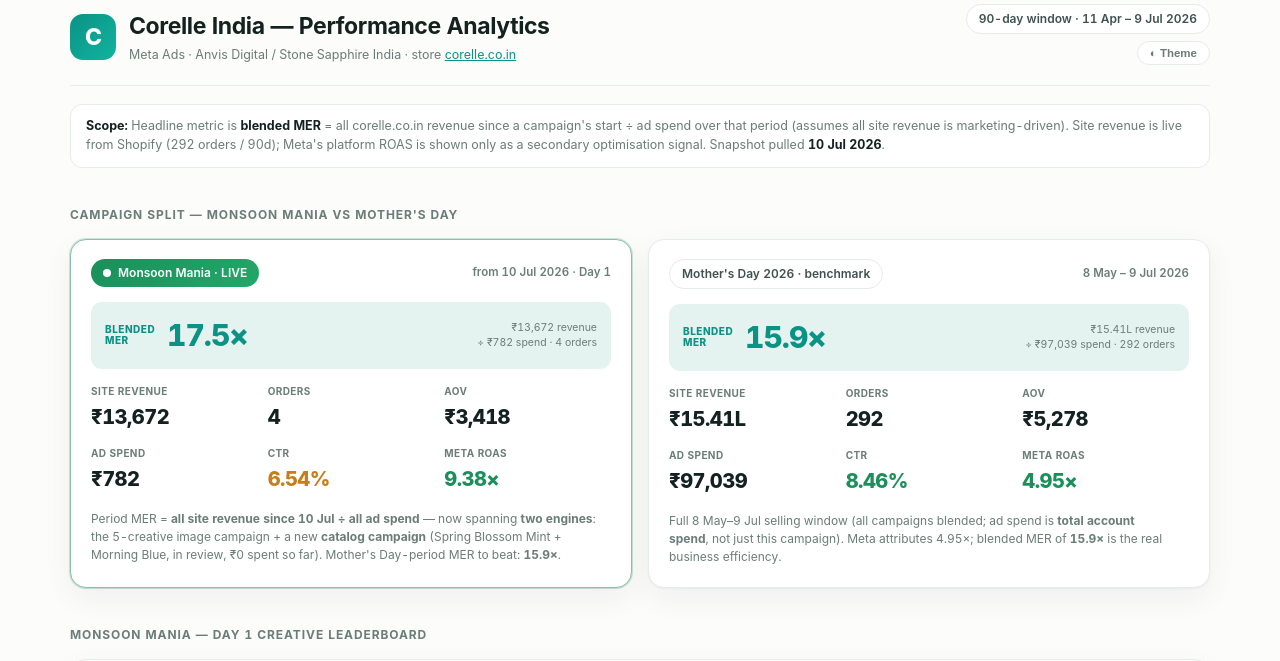
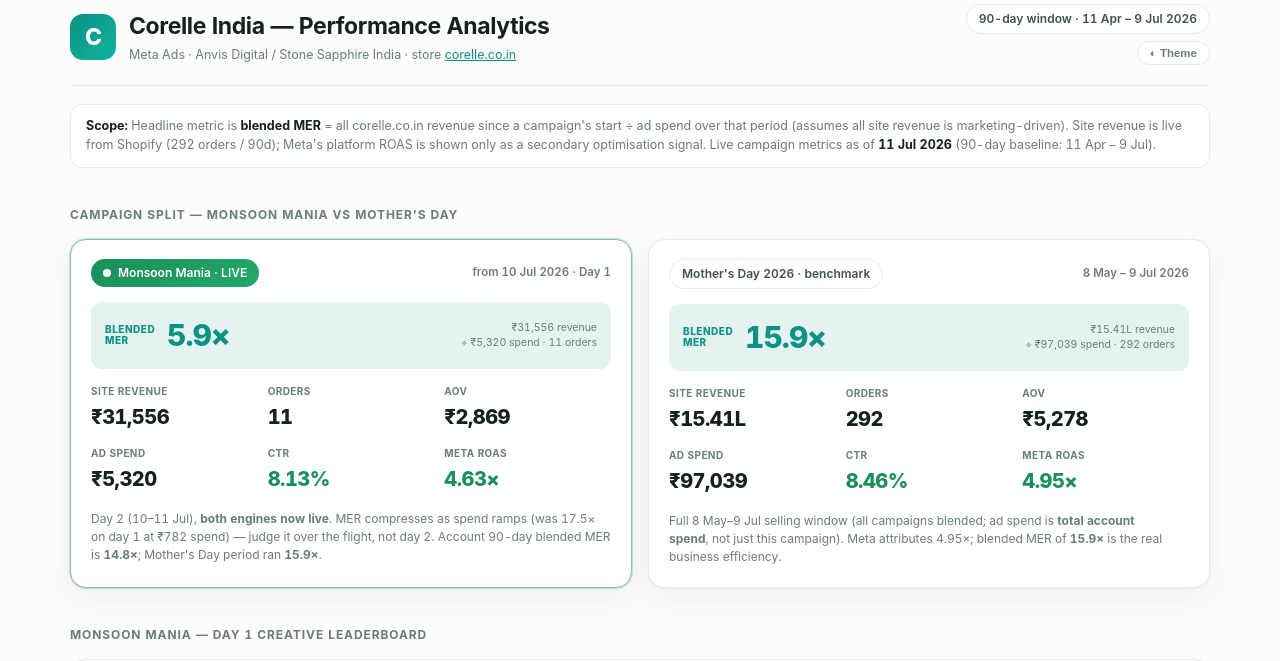
Before and after one commit to S7ID/corelle-monsoon-analytics, a plain HTML site: page index.html in a window 1280 px wide. Shown: the part 96-757 px from the top of the page. Drawn offline with Linux system fonts and the light colour scheme.

Commit message:
Day-2 refresh: MER 5.9x, both engines live (catalog delivering @9.2% CTR), revenue Rs31,556/11 orders

```diff
--- a/index.html
+++ b/index.html
@@ -135,23 +135,23 @@
   </header>
 
   <div class="scope">
-    <b>Scope:</b> Headline metric is <b>blended MER</b> = all corelle.co.in revenue since a campaign's start ÷ ad spend over that period (assumes all site revenue is marketing-driven). Site revenue is live from Shopify (292 orders / 90d); Meta's platform ROAS is shown only as a secondary optimisation signal. Snapshot pulled <b>10 Jul 2026</b>.
+    <b>Scope:</b> Headline metric is <b>blended MER</b> = all corelle.co.in revenue since a campaign's start ÷ ad spend over that period (assumes all site revenue is marketing-driven). Site revenue is live from Shopify (292 orders / 90d); Meta's platform ROAS is shown only as a secondary optimisation signal. Live campaign metrics as of <b>11 Jul 2026</b> (90-day baseline: 11 Apr – 9 Jul).
   </div>
 
   <h2>Campaign Split — Monsoon Mania vs Mother's Day</h2>
   <div class="grid2">
     <div class="card cmp islive">
       <div class="cmp-h"><span class="pill live"><span class="dotpulse"></span>Monsoon Mania · LIVE</span><span class="cmp-date">from 10 Jul 2026 · Day 1</span></div>
-      <div class="mer"><span class="ml">Blended<br>MER</span><span class="mv">17.5×</span><span class="mf">₹13,672 revenue<br>÷ ₹782 spend · 4 orders</span></div>
+      <div class="mer"><span class="ml">Blended<br>MER</span><span class="mv">5.9×</span><span class="mf">₹31,556 revenue<br>÷ ₹5,320 spend · 11 orders</span></div>
       <div class="cmp-grid">
-        <div class="s"><div class="k">Site Revenue</div><div class="v">₹13,672</div></div>
-        <div class="s"><div class="k">Orders</div><div class="v">4</div></div>
-        <div class="s"><div class="k">AOV</div><div class="v">₹3,418</div></div>
-        <div class="s"><div class="k">Ad Spend</div><div class="v">₹782</div></div>
-        <div class="s"><div class="k">CTR</div><div class="v mid">6.54%</div></div>
-        <div class="s"><div class="k">Meta ROAS</div><div class="v hi">9.38×</div></div>
+        <div class="s"><div class="k">Site Revenue</div><div class="v">₹31,556</div></div>
+        <div class="s"><div class="k">Orders</div><div class="v">11</div></div>
+        <div class="s"><div class="k">AOV</div><div class="v">₹2,869</div></div>
+        <div class="s"><div class="k">Ad Spend</div><div class="v">₹5,320</div></div>
+        <div class="s"><div class="k">CTR</div><div class="v hi">8.13%</div></div>
+        <div class="s"><div class="k">Meta ROAS</div><div class="v hi">4.63×</div></div>
       </div>
-      <p class="cap" style="margin:16px 0 0">Period MER = <b>all site revenue since 10 Jul ÷ all ad spend</b> — now spanning <b>two engines</b>: the 5-creative image campaign + a new <b>catalog campaign</b> (Spring Blossom Mint + Morning Blue, in review, ₹0 spent so far). Mother's Day-period MER to beat: <b>15.9×</b>.</p>
+      <p class="cap" style="margin:16px 0 0">Day 2 (10–11 Jul), <b>both engines now live</b>. MER compresses as spend ramps (was 17.5× on day 1 at ₹782 spend) — judge it over the flight, not day 2. Account 90-day blended MER is <b>14.8×</b>; Mother's Day period ran <b>15.9×</b>.</p>
     </div>
     <div class="card cmp">
       <div class="cmp-h"><span class="pill">Mother's Day 2026 · benchmark</span><span class="cmp-date">8 May – 9 Jul 2026</span></div>
@@ -171,7 +171,7 @@
   <h2>Monsoon Mania — Day 1 Creative Leaderboard</h2>
   <div class="card">
     <h3>Morning Blue is out front</h3>
-    <p class="cap">Spend today (bar) · CTR (pill). The new Morning Blue pattern creative leads on both spend share and CTR (8.41%). Momos is still clearing ad review.</p>
+    <p class="cap">Spend 10–11 Jul (bar) · CTR (pill). Morning Blue now takes 82% of image spend at 8.43% CTR — Meta has picked it as the winner. Momos delivers a tiny-but-punchy 13% CTR on minimal spend.</p>
     <div class="rows" id="mmads"></div>
   </div>
 
@@ -244,8 +244,8 @@
     <table>
       <thead><tr><th>Campaign</th><th>Status</th><th>Spend</th><th>Impr.</th><th>CTR</th><th>CPC</th><th>ROAS</th></tr></thead>
       <tbody>
-        <tr><td class="name">Monsoon Mania <span style="color:var(--muted);font-weight:400">· image · from 10 Jul</span></td><td><span class="tag t-live">Live · Day 1</span></td><td>₹782</td><td>3,410</td><td>6.54%</td><td>₹3.51</td><td>9.38×</td></tr>
-        <tr><td class="name">Monsoon Mania <span style="color:var(--muted);font-weight:400">· catalog · SBM + Morning Blue</span></td><td><span class="tag t-live">Live · in review</span></td><td>—</td><td>—</td><td>—</td><td>—</td><td>—</td></tr>
+        <tr><td class="name">Monsoon Mania <span style="color:var(--muted);font-weight:400">· image · 10–11 Jul</span></td><td><span class="tag t-live">Live · Day 2</span></td><td>₹4,232</td><td>15,353</td><td>7.95%</td><td>₹3.47</td><td>5.82×</td></tr>
+        <tr><td class="name">Monsoon Mania <span style="color:var(--muted);font-weight:400">· catalog · SBM + Morning Blue</span></td><td><span class="tag t-live">Live · delivering</span></td><td>₹1,087</td><td>2,674</td><td>9.20%</td><td>₹4.42</td><td>—</td></tr>
         <tr><td class="name">Mother's Day 2026 <span style="color:var(--muted);font-weight:400">· to 9 Jul</span></td><td><span class="tag t-pause">Ended</span></td><td>₹40,643</td><td>152,103</td><td>8.46%</td><td>₹3.16</td><td>4.95×</td></tr>
         <tr><td class="name">Slow Movers + Bestsellers</td><td><span class="tag t-issue">With issues</span></td><td>₹55,619</td><td>145,337</td><td>6.74%</td><td>₹5.68</td><td>4.36×</td></tr>
         <tr><td class="name">C12 · Value 5–20K · Catalogue</td><td><span class="tag t-pause">Paused</span></td><td>₹3,511</td><td>7,590</td><td>7.71%</td><td>₹6.00</td><td>4.87×</td></tr>
@@ -259,7 +259,7 @@
   <h2>What the Data Says</h2>
   <div class="insights">
     <div class="ins win"><b>💰 MER 14.8× — the store runs on demand</b><p>Blended MER (₹15.4L revenue ÷ ₹1.04L spend) is ~3× Meta's attributed 4.52×. Paid is only ~7% of revenue — an accelerant on strong organic/repeat demand. Read MER for the business; use Meta ROAS only to steer delivery.</p></div>
-    <div class="ins win"><b>🚀 Two engines live</b><p>Day 1: ₹782 spent, Meta ROAS already up to 9.38× (from 1.75×), period MER 17.5×. Morning Blue leads the image creatives at 8.41% CTR; a dynamic catalog campaign (Spring Blossom Mint + Morning Blue) just launched and is clearing review.</p></div>
+    <div class="ins win"><b>🚀 Both engines firing</b><p>Day 2: ₹5,320 spent → ₹31,556 revenue (11 orders), account ROAS 4.63×, 8.13% CTR. The catalog campaign is now delivering at a strong 9.20% CTR; Morning Blue dominates the image spend (82%) at 8.43% CTR.</p></div>
     <div class="ins win"><b>🌱 A warm account, relaunched</b><p>Spend fell to ₹1,073 in the last 30 days on a proven 4.52× base. Monsoon Mania restarts the engine at the ideal moment — no cold-start.</p></div>
     <div class="ins op"><b>📈 Fund the young</b><p>25–34 returns 8.06× on ₹4.2K while 35–44 (₹12.6K) drags at 3.18×. Shifting budget younger is the single clearest efficiency lever.</p></div>
     <div class="ins"><b>🎯 Feed first</b><p>Feed = 74% of spend at 4.93× ROAS. Keep Stories/Reels for cheap reach &amp; CTR, but don't let them pull budget from Feed. Cut or fix FB Reels (1.57×).</p></div>
@@ -270,7 +270,7 @@
 
   <footer>
     <div class="foot-lock"><img src="s7-logo.png" alt="Sector 7 HQ" width="41" height="38" /><div class="t"><b>Sector 7 HQ</b><span>Marketing Analytics</span></div></div><br/>
-    Data pulled live from the Meta Ads API on 2026-07-10 · window 11 Apr – 9 Jul 2026 · Corelle India ad account.<br/>
+    Data pulled live from the Meta Ads API + Shopify on 2026-07-11 · 90-day baseline 11 Apr – 9 Jul · Corelle India.<br/>
     Built for the Monsoon Mania relaunch · S7 HQ Marketing Analytics.
   </footer>
 </div>
@@ -378,7 +378,7 @@
 hbars("device", DEVICE, {color:"var(--teal)"});
 hbars("platform", PLATFORM, {color:"var(--teal)"});
 hbars("geo", GEO.map(g=>[g[0],g[1],undefined,null]), {roas:false, color:"var(--blue)"});
-const MMADS=[["Morning Blue",322,null,8.41],["Samosa",186,null,4.12],["Maggi",93,null,2.47],["Plates",27,null,2.91],["Momos",0,null,null]];
+const MMADS=[["Morning Blue",3482,null,8.43],["Samosa",446,null,5.49],["Maggi",184,null,4.33],["Plates",100,null,8.89],["Momos",20,null,13.04]];
 hbars("mmads", MMADS, {roas:false, pill:'ctr', color:"var(--teal)"});
 
 // ---- theme toggle ----
```
